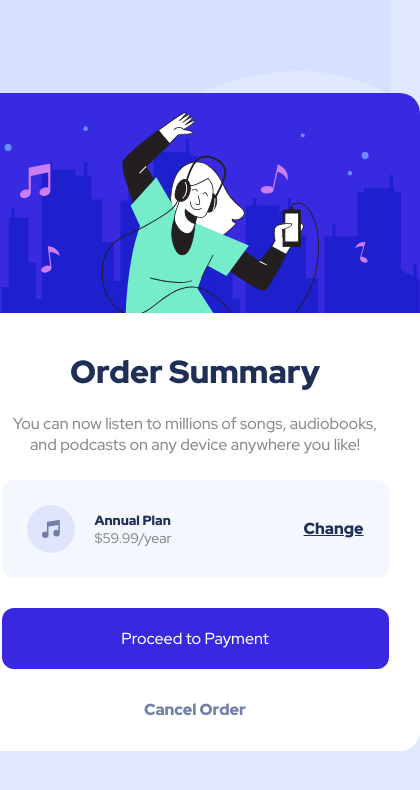
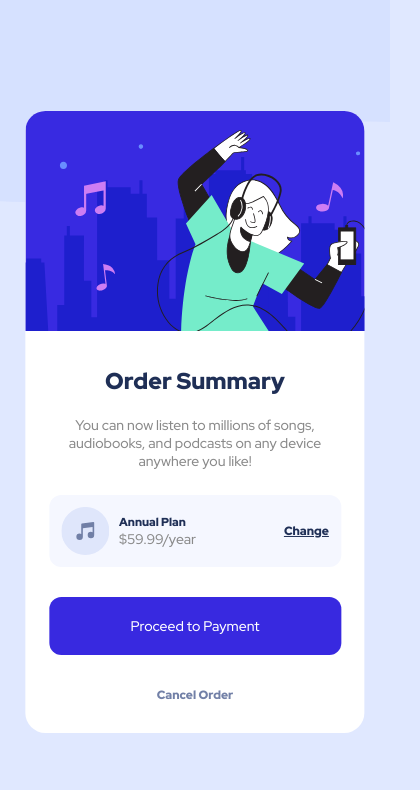
Before and after one commit to Hasan-Arslan2779/order-summary-component-main, a plain HTML site: page index.html in a window 390 px wide. Shown: the whole page, 420 px wide, since content can reach past the window. Drawn offline with Linux system fonts and the light colour scheme.

Commit message:
mobile design added

```diff
--- a/style.css
+++ b/style.css
@@ -78,20 +78,47 @@ a.proceed-btn {
   border-radius: 12px;
   display: block;
   margin: 30px 0;
-text-decoration: none;
+  text-decoration: none;
 }
-a.proceed-btn:hover{
-background-color: hsl(224, 23%, 55%);
-transition: background-color 0.3s ease;
-
+a.proceed-btn:hover {
+  background-color: hsl(224, 23%, 55%);
+  transition: background-color 0.3s ease;
 }
 a.cancel-btn {
   color: hsl(224, 23%, 55%);
   font-weight: 900;
   text-decoration: none;
   transition: color 0.3s ease;
+}
+a.cancel-btn:hover {
+  color: hsl(223, 47%, 23%);
+}
 
+@media only screen and (max-width: 425px) {
+  body {
+    background-image: url(/images/pattern-background-mobile.svg);
+    font-size: 14px;
+  }
+  .container {
+    max-width: 87%;
+  }
+  .title {
+    font-size: 23px;
+  }
+  div.plan-box {
+    padding: 12px;
+  }
+  .plan-box-left div {
+    margin-left: 10px;
+
+  }
+  a.cancel-btn,
+  a.proceed-bnt,
+  .plan-box a{
+    font-size:12px;
+  }
+
+  .text-content {
+    padding: 9% 7%;
+  }
 }
-a.cancel-btn:hover{
-    color: hsl(223, 47%, 23%);
-}
```
